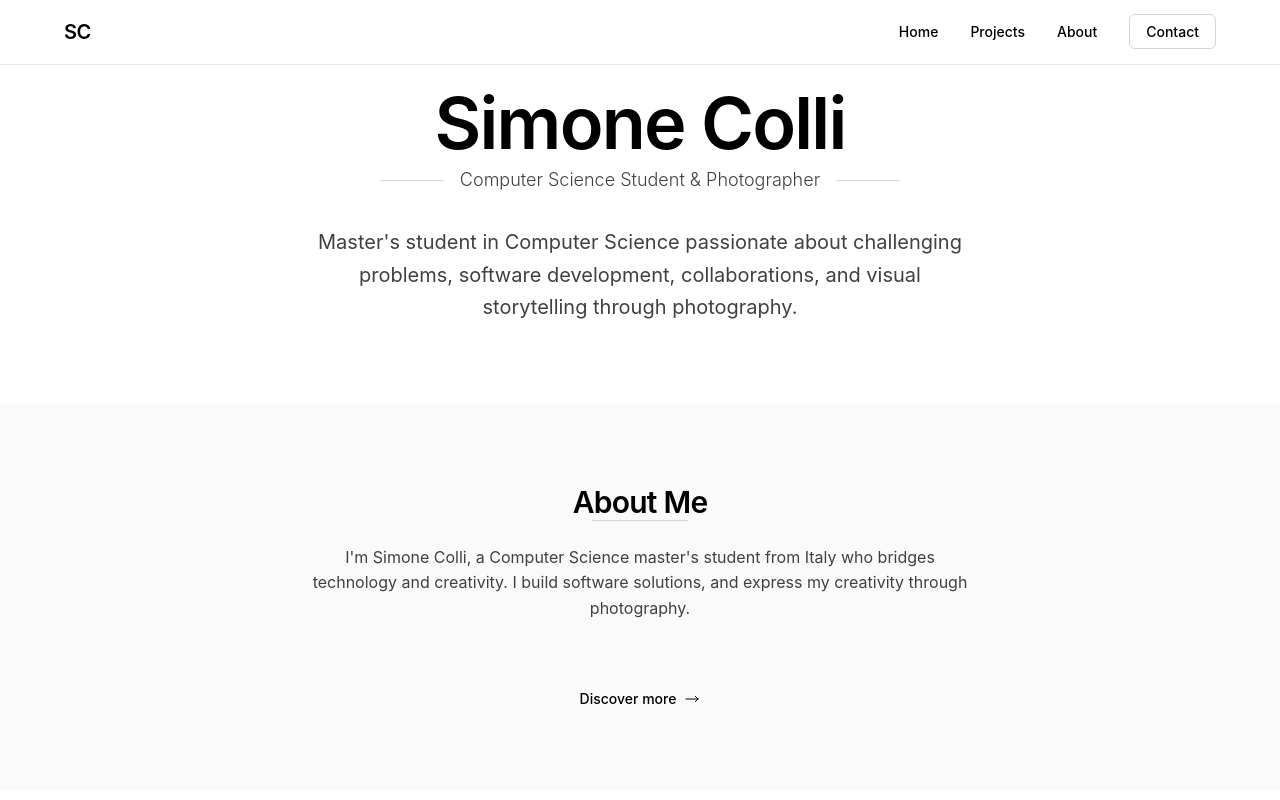
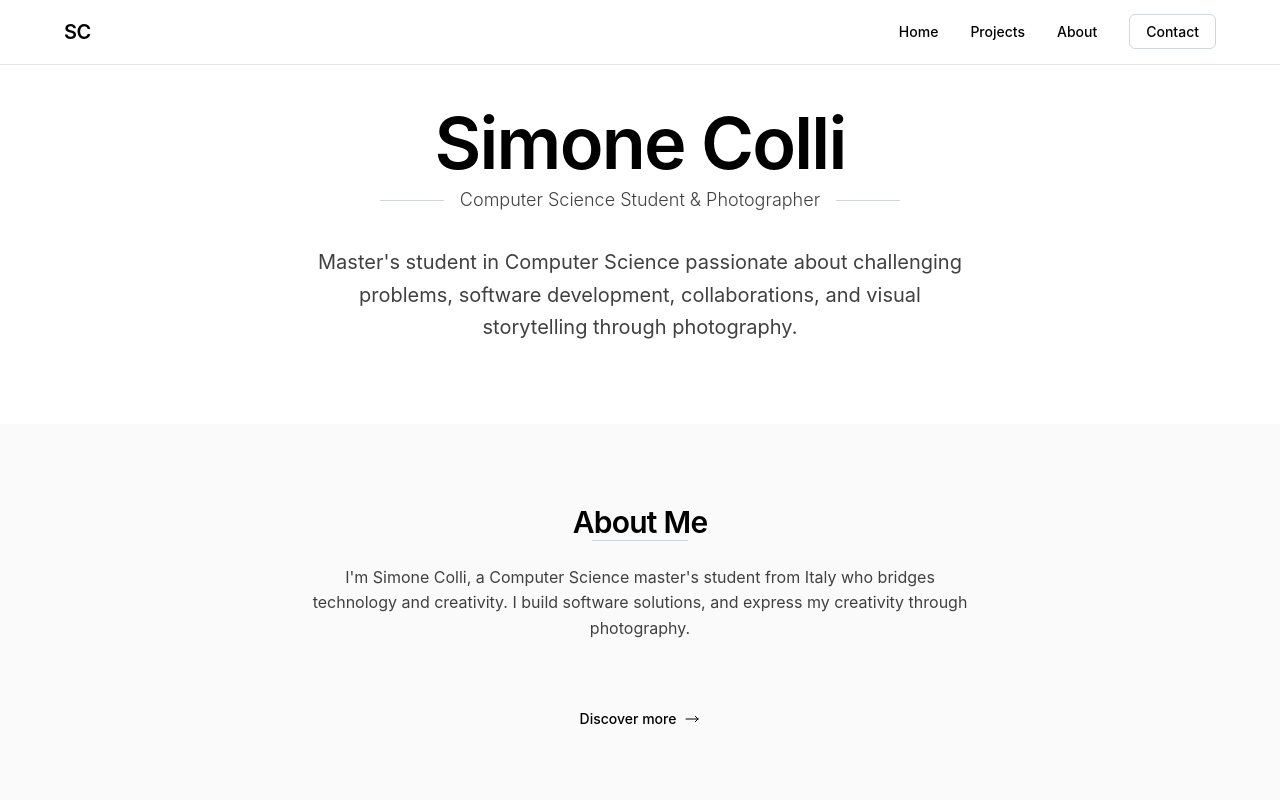
Before and after one commit to simonecolli/simonecolli.github.io, a React (Vite) app: page / in a window 1280 px wide. Shown: the top 800 px of the page. Built offline with nearby package versions, Linux system fonts and the light colour scheme.

Commit message:
Aggiunta margine superiore alla sezione Hero per migliorare il layout

```diff
--- a/src/components/home/Hero.tsx
+++ b/src/components/home/Hero.tsx
@@ -1,6 +1,6 @@
 export default function Hero() {
   return (
-    <section className="tech-minimal-section pt-32">
+    <section className="tech-minimal-section pt-32 mt-5">
       <div className="tech-minimal-container">
         <div className="max-w-4xl mx-auto text-center fade-in flex flex-col items-center">
 
```
